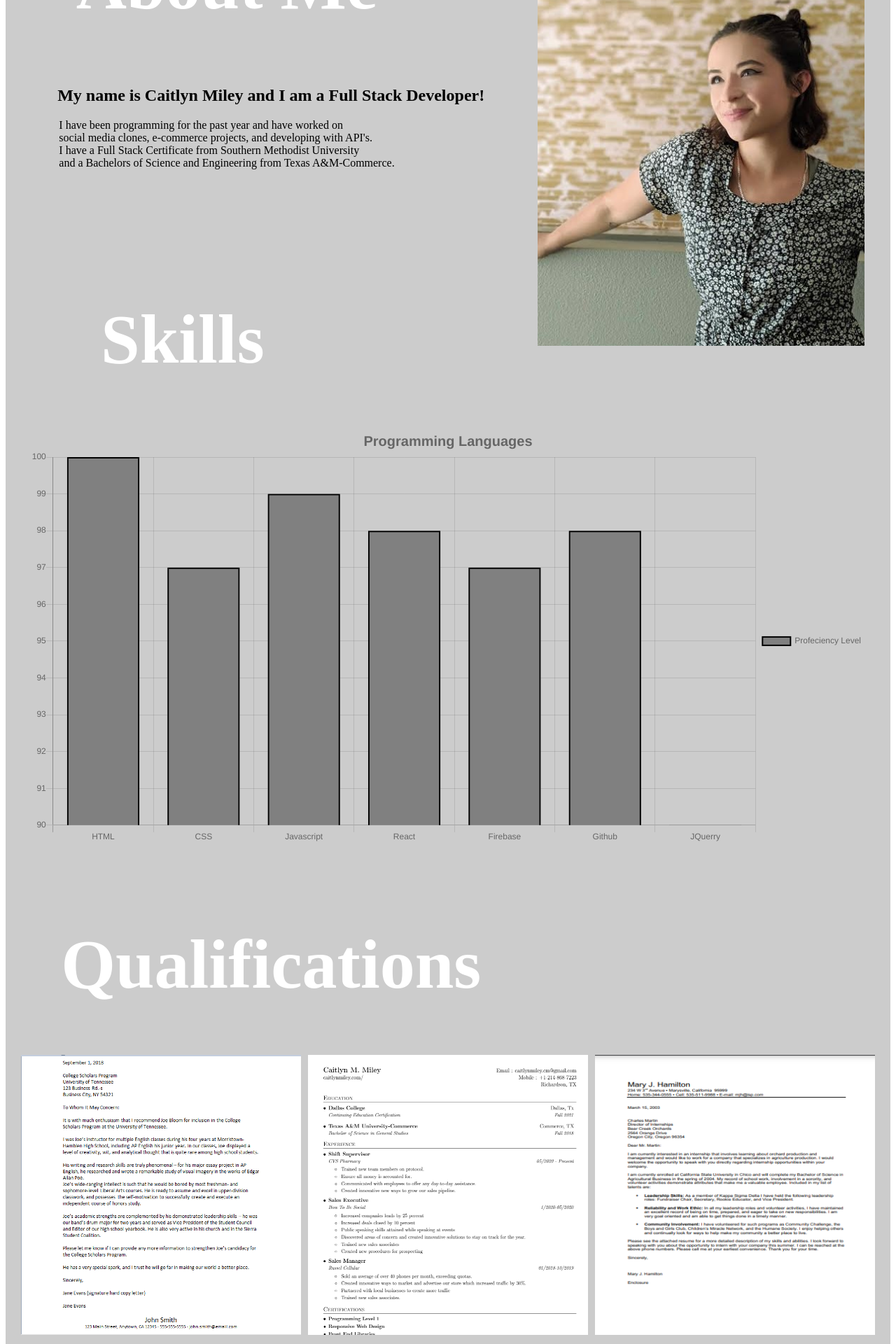
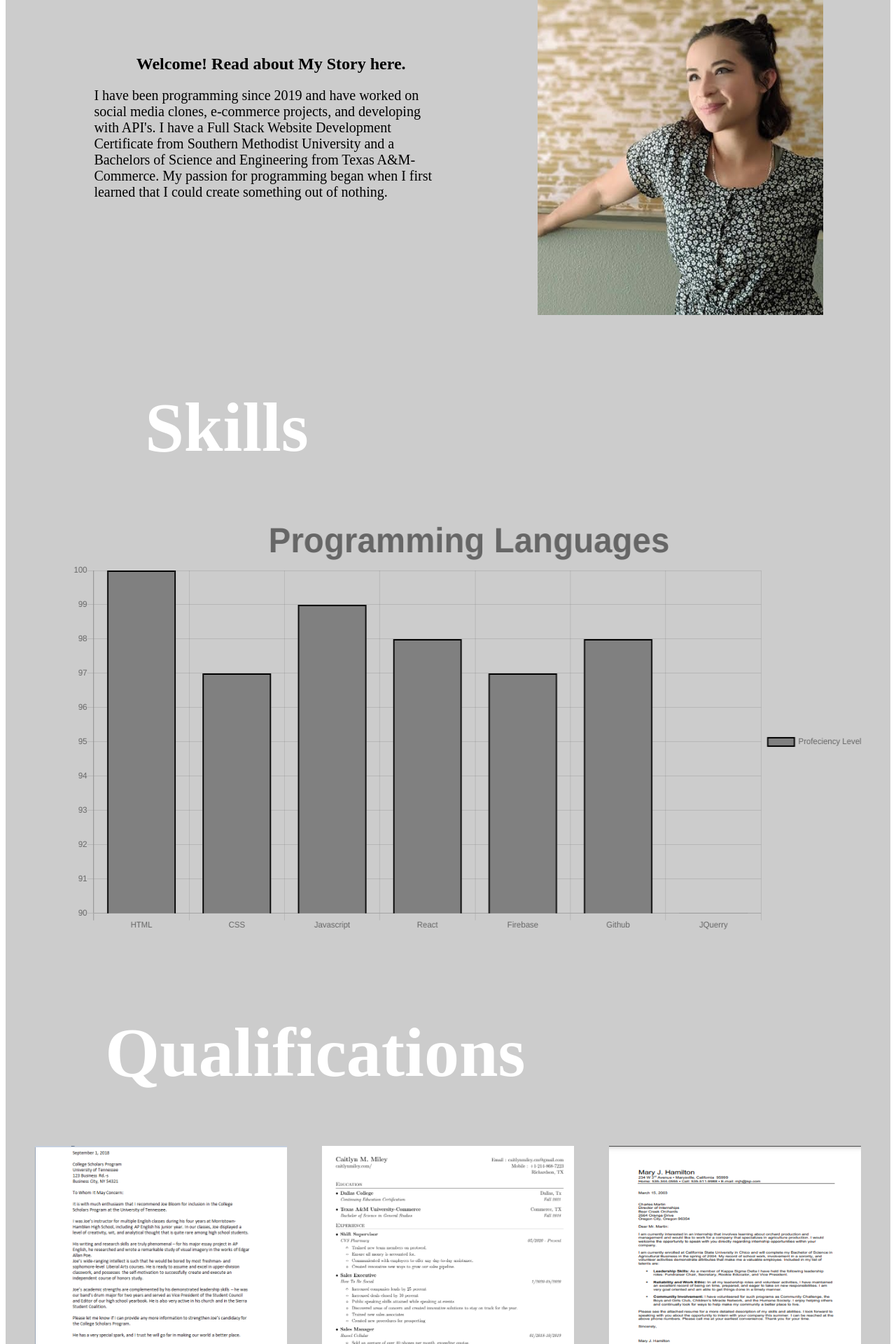
Before and after one commit to smilleeymilleey/website, a React (Create React App) app in the folder website-1/: page /services in a window 1280 px wide. Shown: the part 420-2340 px from the top of the page at 70% size. Built offline with nearby package versions, Linux system fonts and the light colour scheme.

Commit message:
adding css styling to make cleaner

```diff
--- a/website-1/src/components/AboutHero.css
+++ b/website-1/src/components/AboutHero.css
@@ -1,10 +1,10 @@
 .meinside {
 position: absolute;
-padding-right:5px;
+padding-right: 5%;
 padding-left: 10%;
 width: 600px;
 height: 600px;
-padding-top: 0;
+padding-top: 5%;
 padding-bottom: -50%;
 
 }
@@ -17,6 +17,7 @@ padding-bottom: -50%;
 .welcome {
 padding-right: 50%;
 padding-top: 10%;
+padding-left: 10%;
 }
 
 
@@ -30,9 +31,12 @@ h2.intro {
 }
 
 .header {
-padding-right: 40%;
+padding-right: 50%;
+padding-left: 10%;
 }
 
 .paragraph {
   padding-right: 50%;
+  font-size: 20px;
+  padding-left: 10%;
 }
--- a/website-1/src/components/AboutHero.js
+++ b/website-1/src/components/AboutHero.js
@@ -14,14 +14,15 @@ function AboutHero() {
 
         <h1 className="welcome"> About Me</h1>
             <h2 className="header">
-               My name is Caitlyn Miley and I am a Full Stack Developer!
+              Welcome! Read about My Story here.
             </h2>
 
         <section className="paragraph">
-           I have been programming for the past year and have worked on <br />
-              social media clones, e-commerce projects, and developing with API's.<br />
-                 I have a Full Stack Certificate from Southern Methodist University<br />
-                  and a Bachelors of Science and Engineering from Texas A&M-Commerce.
+           I have been programming since 2019 and have worked on <br />
+              social media clones, e-commerce projects, and developing with API's.
+                 I have a Full Stack Website Development Certificate from Southern Methodist University
+                  and a Bachelors of Science and Engineering from Texas A&M-Commerce. My passion for programming began when
+                  I first learned that I could create something out of nothing.
 
         </section>
 
--- a/website-1/src/components/Qualifications.css
+++ b/website-1/src/components/Qualifications.css
@@ -61,18 +61,33 @@
 .letter {
   width: 400px;
   height: 400px;
+  padding-left: 5%;
+  padding-right: 5%;
+  padding-top: 1%;
+  padding-bottom: 10%;
 }
+
 
 .resume {
   width: 400px;
   height: 400px;
+  padding-left: 5%;
+  padding-right: 5%;
+  padding-top: 1%;
+  padding-bottom: 10%;
 }
 
 .coverletter {
   width: 400px;
   height: 400px;
+  padding-left: 5%;
+  padding-right: 5%;
+  padding-top: 1%;
+  padding-bottom: 10%;
 }
 
 .welcomeQualify{
   padding-right: 40%;
+  padding-left: 10%;
+  padding-top: 20%;
 }
--- a/website-1/src/components/Skills.css
+++ b/website-1/src/components/Skills.css
@@ -2,9 +2,13 @@
 
 .welcomeSkills {
   padding-right: 60% !important;
+  padding-left: 10% !important;
+  padding-top: 20%;
 }
 
 canvas.chartjs-render-monitor {
+  padding-left: 5%;
+  padding-right: %;
   height: 600px !important;
   width: 1200px !important;
 
--- a/website-1/src/components/Skills.js
+++ b/website-1/src/components/Skills.js
@@ -32,7 +32,7 @@ export default class App extends React.Component {
             title:{
               display:true,
               text:'Programming Languages',
-              fontSize:20
+              fontSize:50
             },
             legend:{
               display:true,
```
Also changed, not shown: 1 other file (tests, documents, lock files or other folders).
